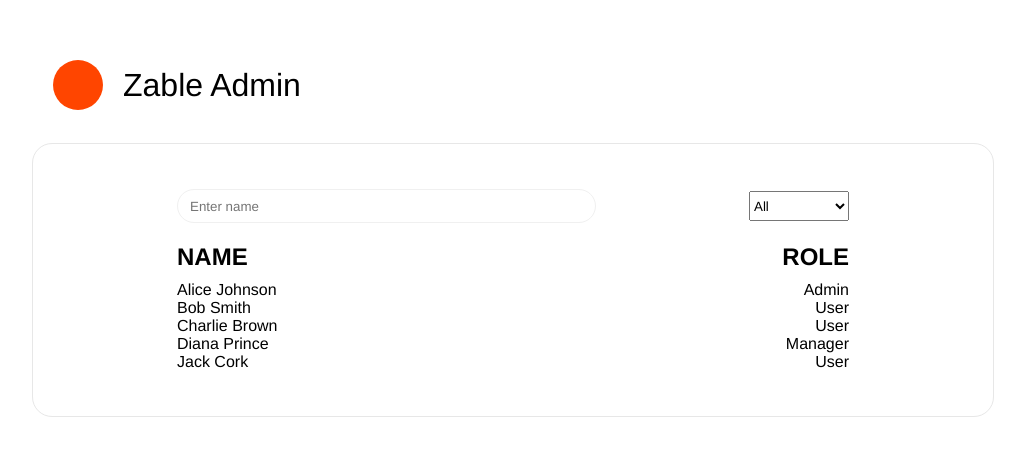
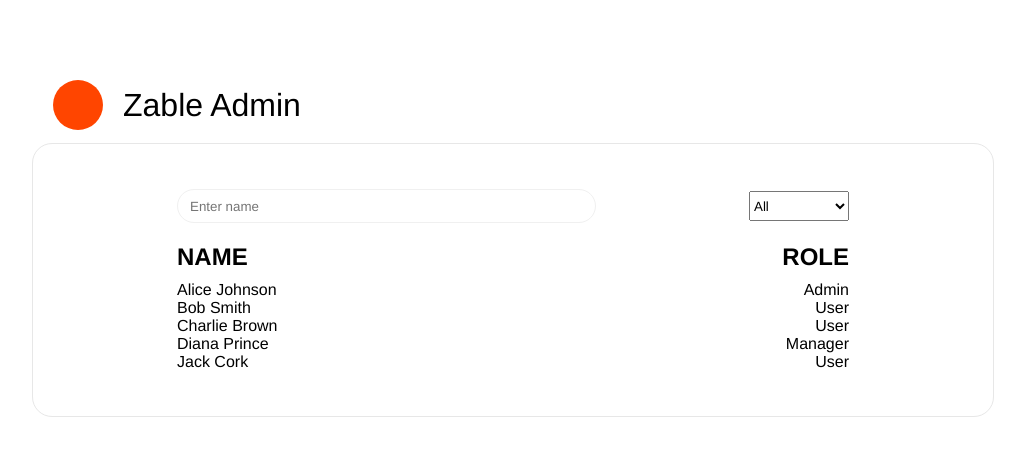
Before and after one commit to SanjeevMidda/search-and-filter, a React (Create React App) app: page / in a window 1280 px wide. Shown: the part 120-576 px from the top of the page, without its empty margins (127-1152 px from the left). Built offline with nearby package versions, Linux system fonts and the light colour scheme.

Commit message:
Adjust title position from 180px to 200px

```diff
--- a/src/index.css
+++ b/src/index.css
@@ -64,7 +64,7 @@ select {
 
 #title {
   position: absolute;
-  top: 180px;
+  top: 200px;
   left: 180px;
   display: flex;
   justify-content: center;
```
